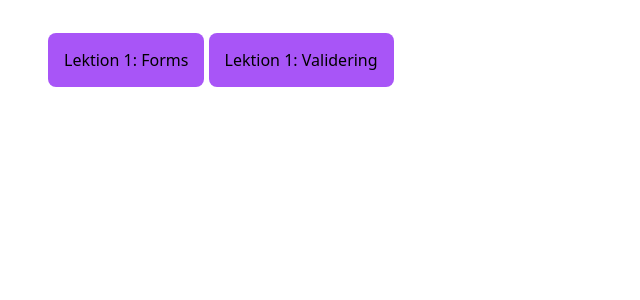
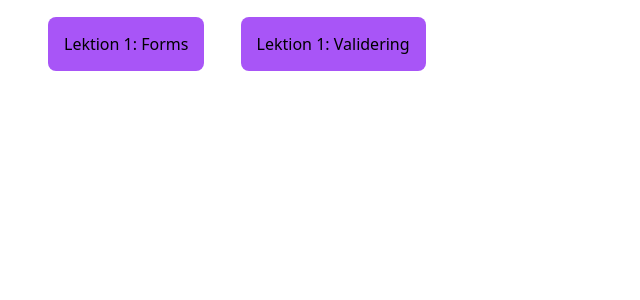
Before and after one commit to henrikvilhelmberglund/frontend-projekt-23-svelte, a SvelteKit app: page / in a window 1280 px wide. Shown: the top 300 px of the page, without its empty margins (0-640 px from the left). Built offline with nearby package versions, Linux system fonts and the light colour scheme.

Commit message:
fix: :lipstick: style routes page to look more like the rest

```diff
--- a/src/routes/+page.svelte
+++ b/src/routes/+page.svelte
@@ -1,9 +1,9 @@
 <script>
 </script>
 
-<div class="m-12 ">
-	<a class="rounded-lg bg-purple-500 p-4" href="/01">Lektion 1: Forms</a>
-	<a class="rounded-lg bg-purple-500 p-4" href="/02">Lektion 1: Validering</a>
+<div class="p-8 ">
+	<a class="rounded-lg p-4 m-4 bg-purple-500" href="/01">Lektion 1: Forms</a>
+	<a class="rounded-lg p-4 m-4 bg-purple-500" href="/02">Lektion 1: Validering</a>
 </div>
 
 <style>
```
